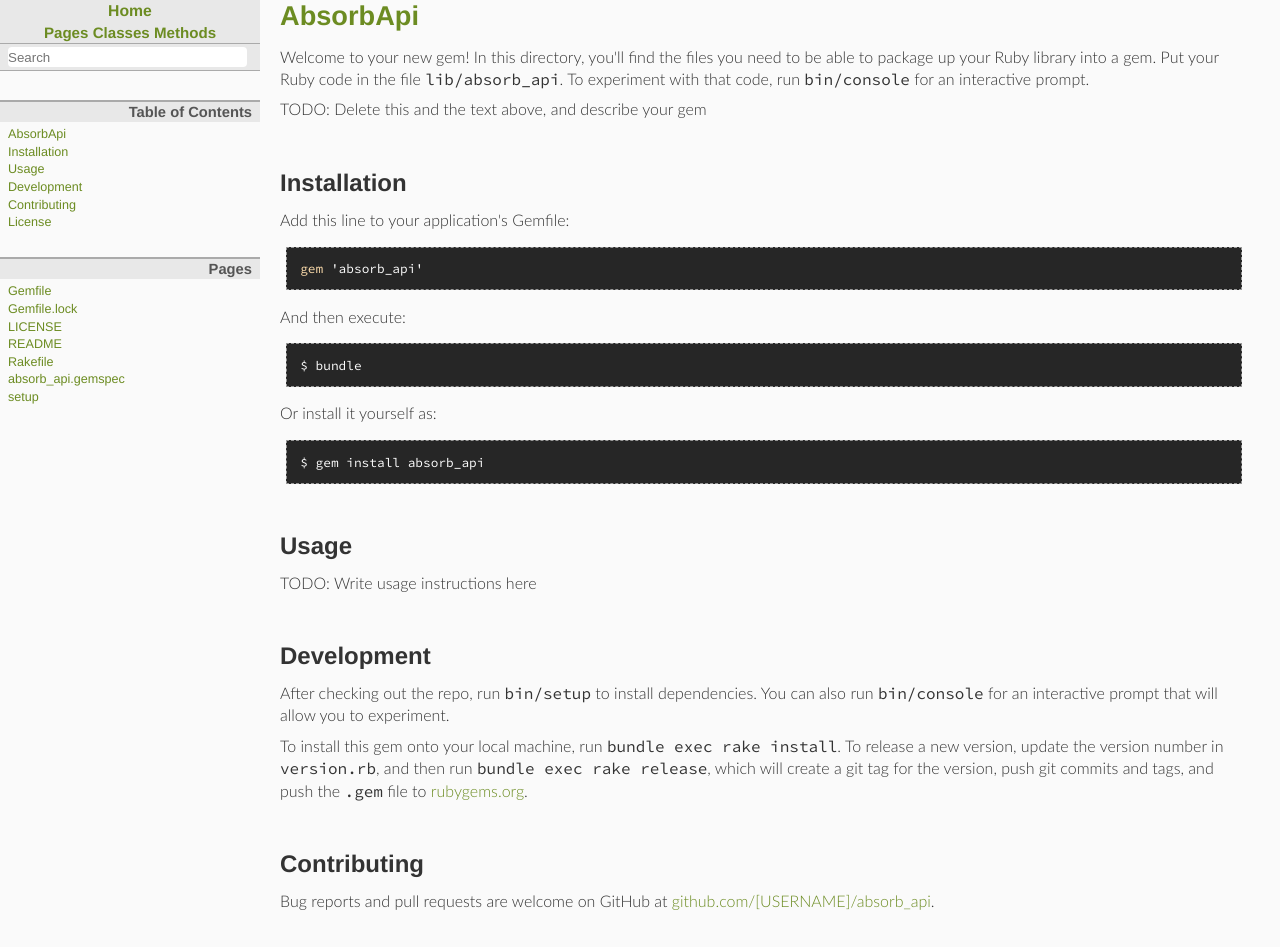
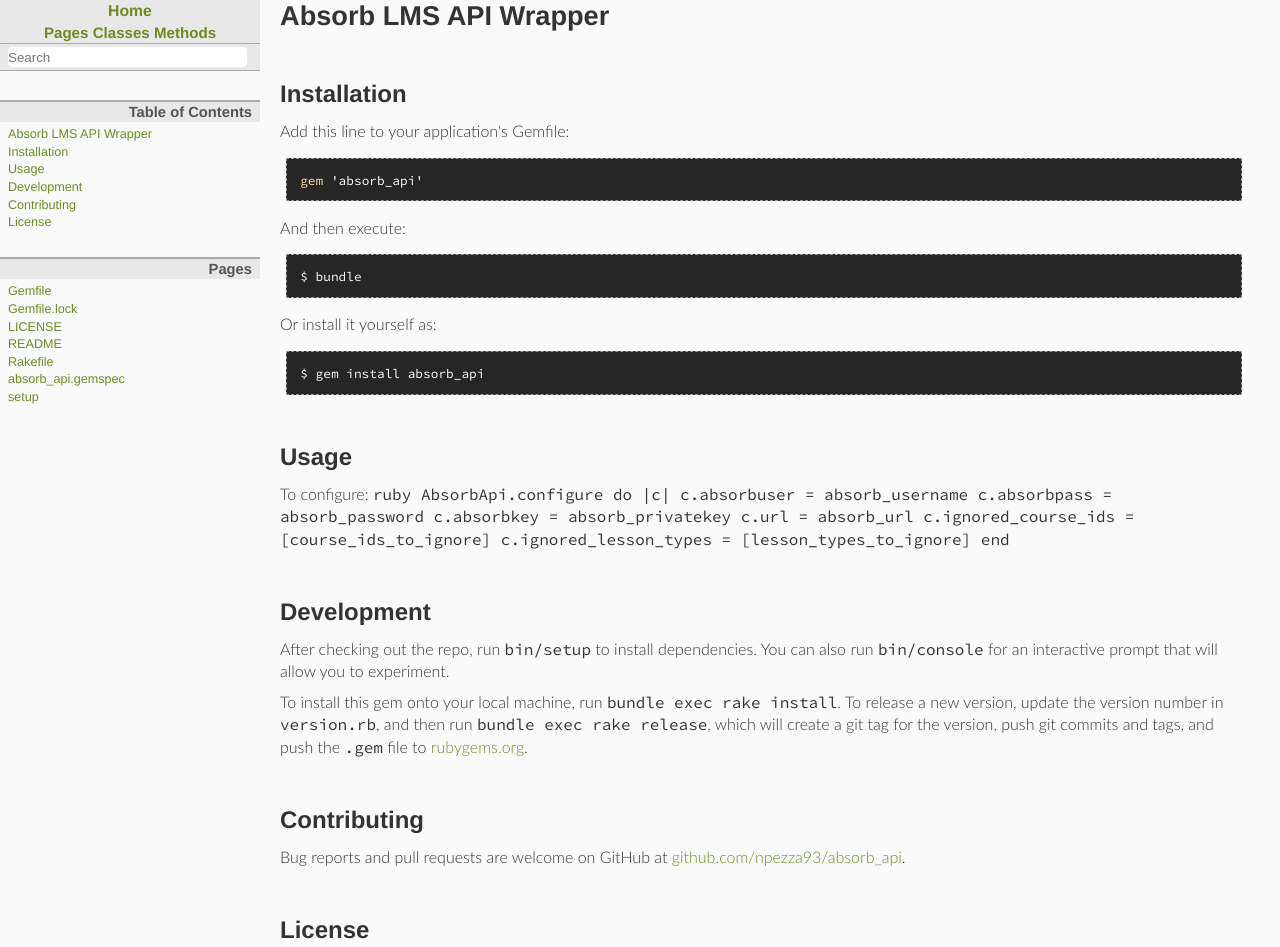
Before and after one commit to npezza93/absorb_api, a plain HTML site: page doc/README_md.html in a window 1280 px wide. Shown: the top 947 px of the page. Drawn offline with Linux system fonts and the light colour scheme; files whose address does not match are found by name.

Commit message:
Update docs

```diff
--- a/doc/README_md.html
+++ b/doc/README_md.html
@@ -55,7 +55,7 @@
   <h3>Table of Contents</h3>
 
   <ul class="link-list" role="directory">
-    <li><a href="#label-AbsorbApi">AbsorbApi</a>
+    <li><a href="#label-Absorb+LMS+API+Wrapper">Absorb LMS API Wrapper</a>
     <li><a href="#label-Installation">Installation</a>
     <li><a href="#label-Usage">Usage</a>
     <li><a href="#label-Development">Development</a>
@@ -93,14 +93,7 @@
 
 <main role="main" aria-label="Page README.md">
 
-<h1 id="label-AbsorbApi"><a href="AbsorbApi.html">AbsorbApi</a><span><a href="#label-AbsorbApi">&para;</a> <a href="#top">&uarr;</a></span></h1>
-
-<p>Welcome to your new gem! In this directory, you&#39;ll find the files you
-need to be able to package up your Ruby library into a gem. Put your Ruby
-code in the file <code>lib/absorb_api</code>. To experiment with that code,
-run <code>bin/console</code> for an interactive prompt.</p>
-
-<p>TODO: Delete this and the text above, and describe your gem</p>
+<h1 id="label-Absorb+LMS+API+Wrapper">Absorb LMS API Wrapper<span><a href="#label-Absorb+LMS+API+Wrapper">&para;</a> <a href="#top">&uarr;</a></span></h1>
 
 <h2 id="label-Installation">Installation<span><a href="#label-Installation">&para;</a> <a href="#top">&uarr;</a></span></h2>
 
@@ -119,7 +112,11 @@ run <code>bin/console</code> for an interactive prompt.</p>
 
 <h2 id="label-Usage">Usage<span><a href="#label-Usage">&para;</a> <a href="#top">&uarr;</a></span></h2>
 
-<p>TODO: Write usage instructions here</p>
+<p>To configure: <code>ruby AbsorbApi.configure do |c|   c.absorbuser =
+absorb_username   c.absorbpass = absorb_password   c.absorbkey =
+absorb_privatekey   c.url = absorb_url   c.ignored_course_ids =
+[course_ids_to_ignore]   c.ignored_lesson_types = [lesson_types_to_ignore]
+end </code></p>
 
 <h2 id="label-Development">Development<span><a href="#label-Development">&para;</a> <a href="#top">&uarr;</a></span></h2>
 
@@ -137,7 +134,7 @@ href="https://rubygems.org">rubygems.org</a>.</p>
 <h2 id="label-Contributing">Contributing<span><a href="#label-Contributing">&para;</a> <a href="#top">&uarr;</a></span></h2>
 
 <p>Bug reports and pull requests are welcome on GitHub at <a
-href="https://github.com/[USERNAME]/absorb_api">github.com/[USERNAME]/absorb_api</a>.</p>
+href="https://github.com/npezza93/absorb_api">github.com/npezza93/absorb_api</a>.</p>
 
 <h2 id="label-License">License<span><a href="#label-License">&para;</a> <a href="#top">&uarr;</a></span></h2>
 
```
Also changed, not shown: doc/AbsorbApi/CourseEnrollment.html (+2 -2 lines), doc/AbsorbApi/User.html (+2 -2 lines), doc/table_of_contents.html (+1 -1 lines), doc/js/search_index.js, 2 other files.
